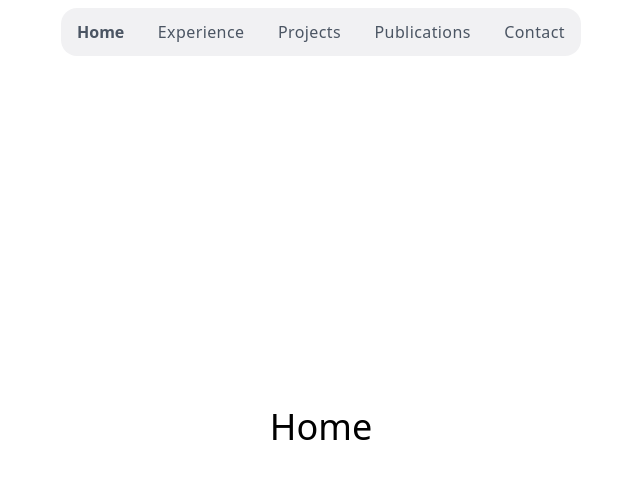
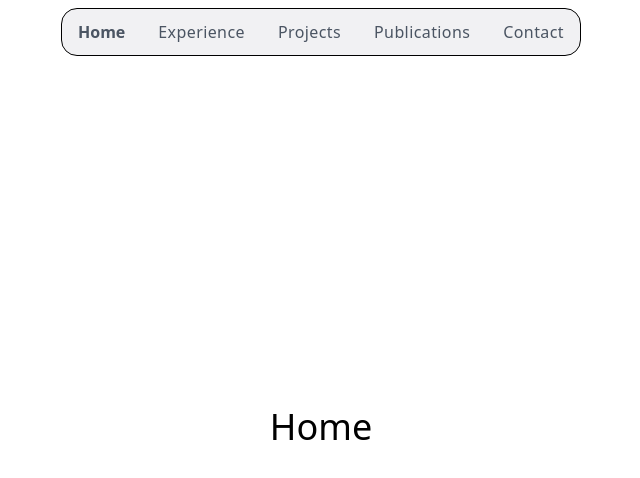
Before and after one commit to TDC28/tdc28.github.io, a React (Vite) app: page / in a window 1280 px wide. Shown: the top 478 px of the page, without its empty margins (319-959 px from the left). Built offline with nearby package versions, Linux system fonts and the light colour scheme.

Commit message:
Scrolling and navbar complete

```diff
--- a/src/App.tsx
+++ b/src/App.tsx
@@ -38,8 +38,8 @@ function App() {
 
   return (
     <>
-      <header className="fixed top-2 left-0 w-full h-12 flex justify-center z-10 bg-white">
-        <nav className="flex flex-row justify-between items-center bg-zinc-200/50 w-[520px] rounded-2xl">
+      <header className="fixed top-2 left-0 w-full h-12 flex justify-center z-10">
+        <nav className="flex flex-row justify-between items-center bg-zinc-200/50 backdrop-blur w-[520px] rounded-2xl border border-black">
           {sections.map(({ id, name }) => (
             <a
               key={id}
@@ -53,7 +53,7 @@ function App() {
           ))}
         </nav>
       </header>
-      <div className="pt-14 h-screen overflow-y-scroll snap-y snap-mandatory">
+      <div className="pt-14 h-screen overflow-y-scroll snap-y snap-mandatory scroll-smooth">
         {sections.map(({ id, name }, index) => (
           <section
             id={id}
```
